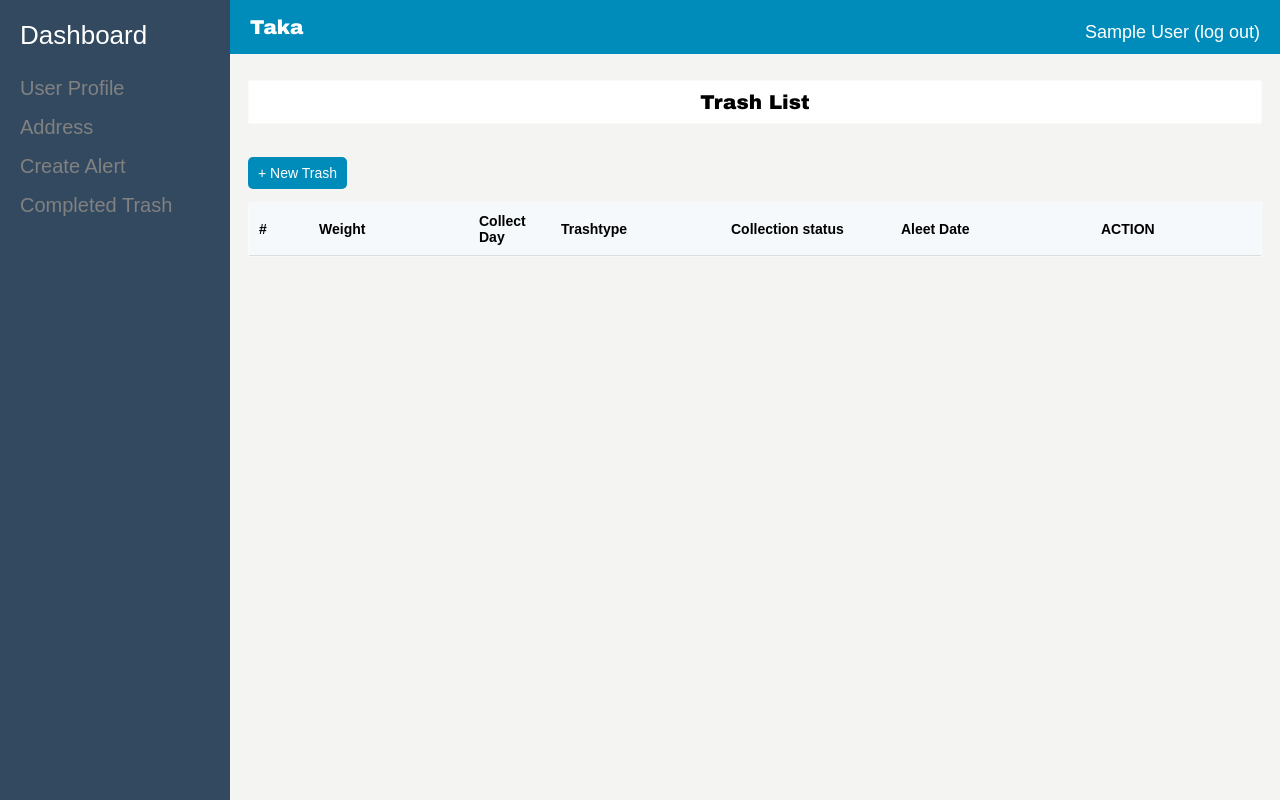
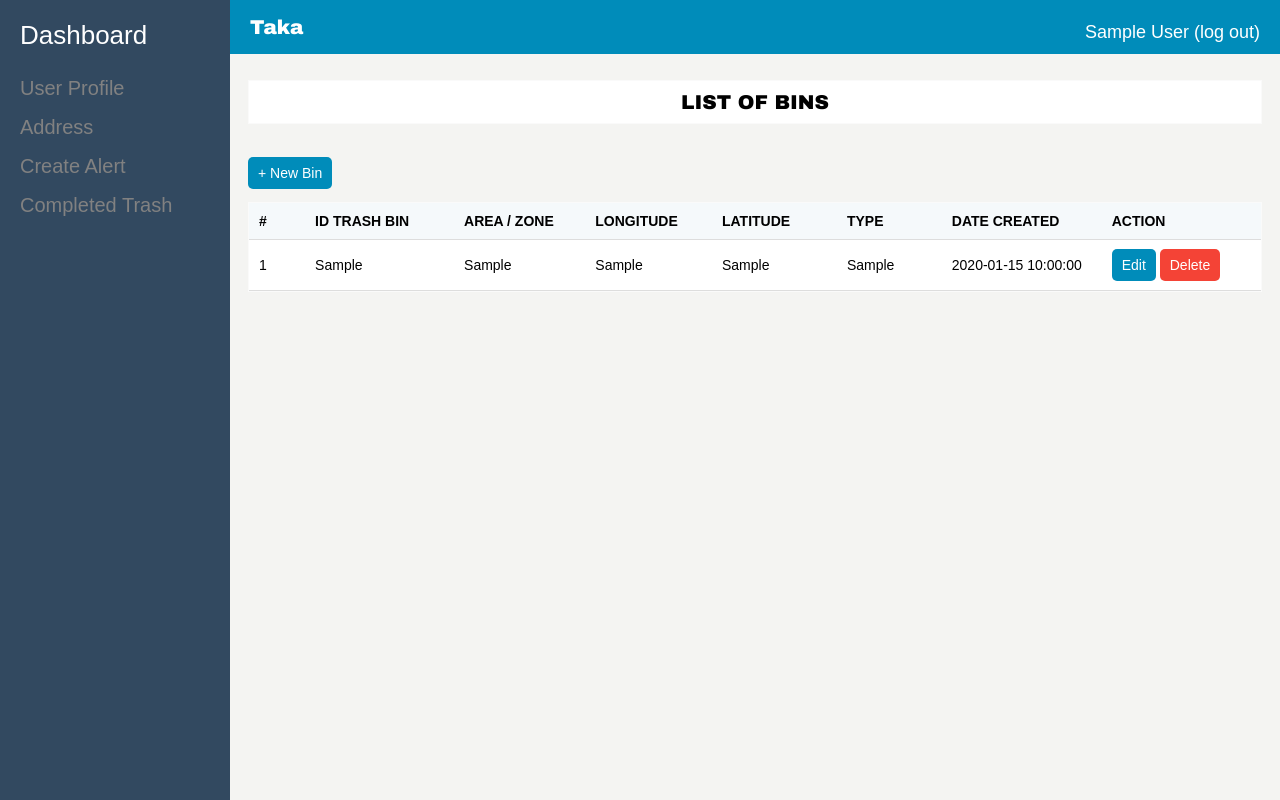
Before and after one commit to benghi254/taka, a PHP site: page /map/user/listTrash.php in a window 1280 px wide. Run offline with PHP 8.4, Linux system fonts and the light colour scheme; the visitor is signed in with stand-in values (Sample User, id 1); tables that the repository leaves empty or names only in its code hold one stand-in row (values such as "Sample post"); data that the repository does not hold is empty.

Commit message:
new changes

```diff
--- a/user/listTrash.php
+++ b/user/listTrash.php
@@ -2,9 +2,9 @@
 
 session_start();
 
-if(!isset($_SESSION['tr$trashname']))
+if(!isset($_SESSION['username']))
 {
-  // header("location: index.php");
+   //header("location: index.php");
 }
 
 
@@ -17,7 +17,7 @@ if(!isset($_SESSION['tr$trashname']))
     <meta charset="utf-8">
     <meta name="viewport" content="width=device-width, initial-scale=1">
 
-    <title>TrashList</title>
+    <title>Trash-List</title>
 
     <link rel="stylesheet" href="../assets/style/menu.css">
     <link rel="stylesheet" href="../assets/style/main.css">
@@ -29,79 +29,50 @@ if(!isset($_SESSION['tr$trashname']))
 
     <?php include_once 'userHeader.php';?>
 
+    <?php
+        include_once 'Ftrash.php';
 
-    <?php include_once 'Ftrash.php';
-        if($_SESSION['role']=='admin'){
-            $trash=Ftrash::getAllTrash();
-
-        }
-
-        else {
-            $trash=Ftrash::getTrashInfoById($_SESSION['userId']);
-            $internaltrashs=array();
-            $k=-1;
-        }
+        $trahs=Ftrash::getAllTrash();
     ?>
-
 
 
     <div class="body-container">
         <div class="ml-24">
             <div class="panel mb-4">
-                <p>Trash List</p>
+                <p>LIST OF BINS</p>
             </div>
 
             <div class="m-2">
-                <a class="btn btn-primary" href="start.php">+ New Trash</a>
+                <a class="btn btn-primary" href="newTrash.php">+ New Bin</a>
             </div>
-
 
             <div class="panel">
                 <table>
                     <thead>
                     <tr>
                         <th style="width: 40px">#</th>
-                        <th style="width: 140px">Weight</th>
-                        <th>Collect Day</th>
-                        <th style="width: 150px">Trashtype</th>
-                        <th style="width: 150px">Collection status</th>
-                        <th style="width: 180px">Aleet Date</th>
+                        <th style="width: 140px">ID TRASH BIN</th>
+                        <th style="width: 120px">AREA / ZONE</th>
+                        <th style="width: 110px">LONGITUDE</th>
+                        <th style="width: 110px">LATITUDE</th>
+                        <th style="width: 90px">TYPE</th>
+                        <th style="width: 150px">DATE CREATED</th>
                         <th style="width: 150px">ACTION</th>
                     </tr>
                     </thead>
                     <tbody>
-                    <?php foreach ($internaltrashs as $k => $trash):?>
+                    <?php foreach($trahs as $k => $trah):?>
                         <tr>
                             <td><?=$k+1;?></td>
-                            <td><?=$trash['Weight'];?></td>
-                            <td><?=ucwords($trash['lastname']." ".$trash['firstname']);?></td></td>
-                            <td>-</td>
-                            <td><?=$trash['role'];?></td>
-                            <td><?=$trash['date_created'];?></td>
+                            <td><?=$trah['idTrash'];?></td>
+                            <td title="<?=$trah['address'];?>"><?=$trah['area'];?></td>
+                            <td><?=$trah['longi'];?></td>
+                            <td><?=$trah['lat'];?></td>
+                            <td><?=$trah['typeTrash'];?></td>
+                            <td><?=$trah['dateTrash'];?></td>
                             <td>
-                                <a class="btn btn-primary" href="editAdmin.php?idAdmin=<?=$trash['_idAdmin'];?>">Edit</a>
-
-                                <?php $href="../controllers/deleteAdmin.php?idAdmin=".$trash['_idAdmin']."&idPart=".$trash['idPart']; ?>
-
-                                <a class="btn btn-danger" href=<?=$href; ?>>Delete</a>
-                            </td>
-                        </tr>
-                    <?php endforeach;?>
-
-                    <?php foreach ($trashs as $j => $trash):?>
-                        <tr>
-                            <td><?=$j+$k+2;?></td>
-                            <td><?=$trash['tr$trashname'];?></td>
-                            <td><?=ucwords($trash['lastname']." ".$trash['firstname']);?></td></td>
-                            <td><?=ucfirst($trash['namePart']);?></td>
-                            <td><?=$trash['role'];?></td>
-                            <td><?=$trash['date_created'];?></td>
-                            <td>
-                                <a class="btn btn-primary" href="editAdmin.php?idAdmin=<?=$trash['_idAdmin'];?>">Edit</a>
-
-                                <?php $href="../controllers/deleteAdmin.php?idAdmin=".$trash['_idAdmin']."&idPart=".$trash['idPart'];?>
-
-                                <a class="btn btn-danger" href=<?=$href; ?>>Delete</a>
+                                <a class="btn btn-primary" href="editTrash.php?idTrash=<?=$trah['_idTrash'];?>">Edit</a>
+                                <a class="btn btn-danger" href="controllers/deleteTrash.php?idTrash=<?=$trah['_idTrash'];?>">Delete</a>
                             </td>
                         </tr>
                     <?php endforeach;?>
```
